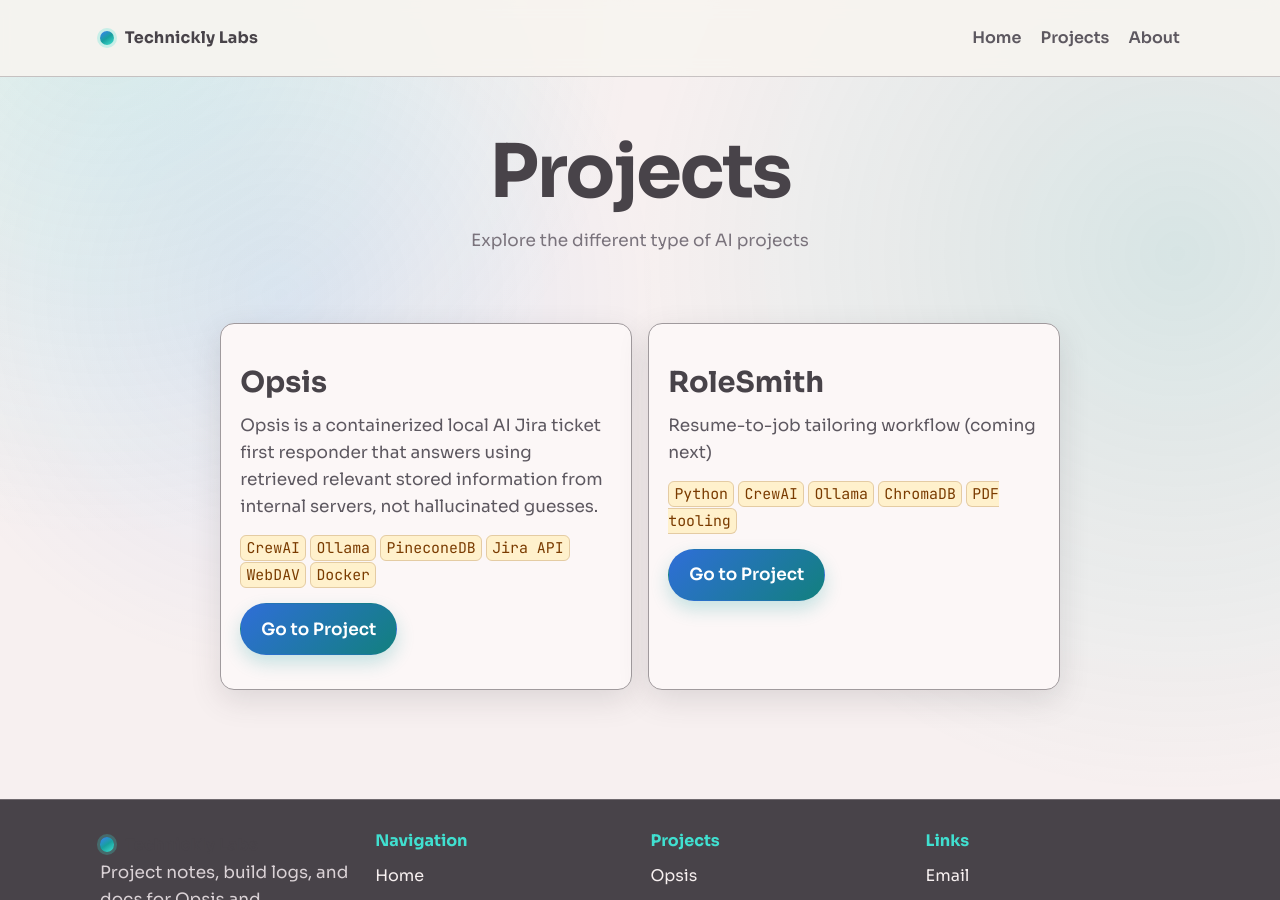
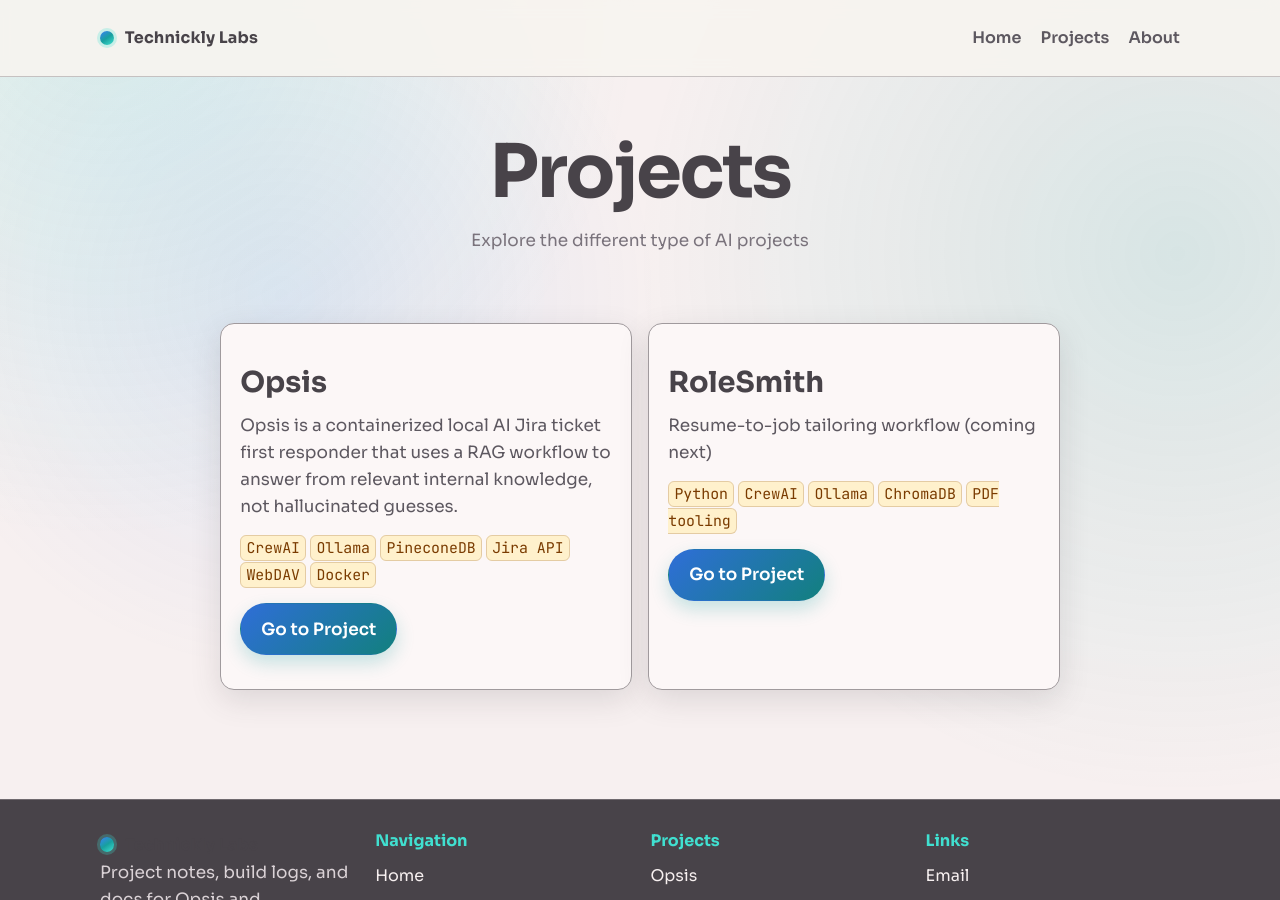
Before and after one commit to technickly/technickly.github.io, a Jekyll site: the page built from projects.md, in a window 1280 px wide and 900 px high. Built offline with Jekyll 4.4.1, drawn with Linux system fonts in a browser that asks for light colours.

Commit message:
Added walkthrough and modified a lot

```diff
--- a/projects.md
+++ b/projects.md
@@ -12,7 +12,7 @@ permalink: /projects/
   <div class="feature-card">
     <h3>{% if project.icon %}{{ project.icon }} {% endif %}{{ project.title }}</h3>
     {% if project.title == "Opsis" %}
-    <p>Opsis is a containerized local AI Jira ticket first responder that answers using retrieved relevant stored information from internal servers, not hallucinated guesses.</p>
+    <p>Opsis is a containerized local AI Jira ticket first responder that uses a RAG workflow to answer from relevant internal knowledge, not hallucinated guesses.</p>
     {% elsif project.tagline %}
     <p>{{ project.tagline }}</p>
     {% endif %}
```
Also changed, not shown: _projects/opsis.md (+11 -11 lines).
